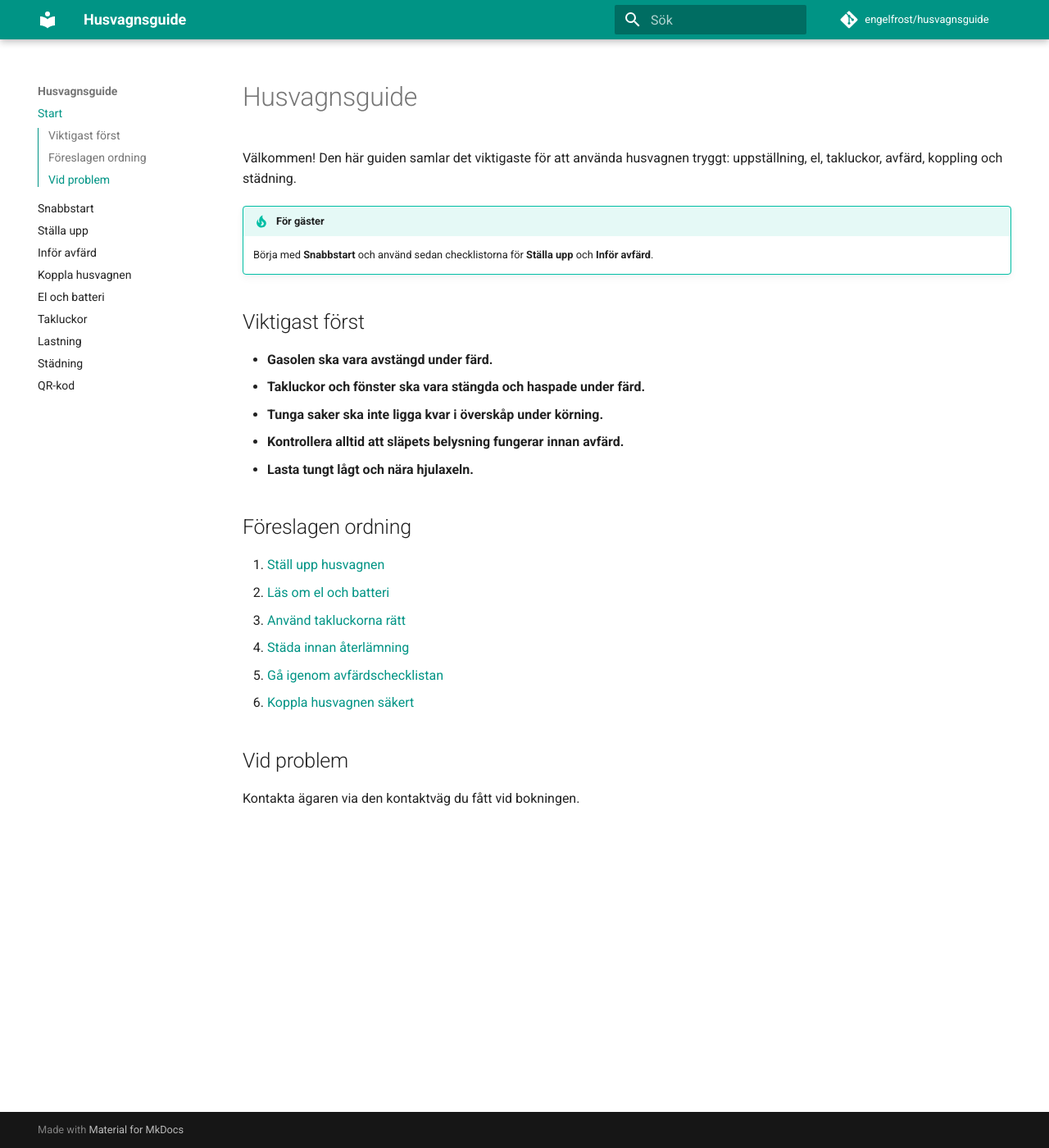
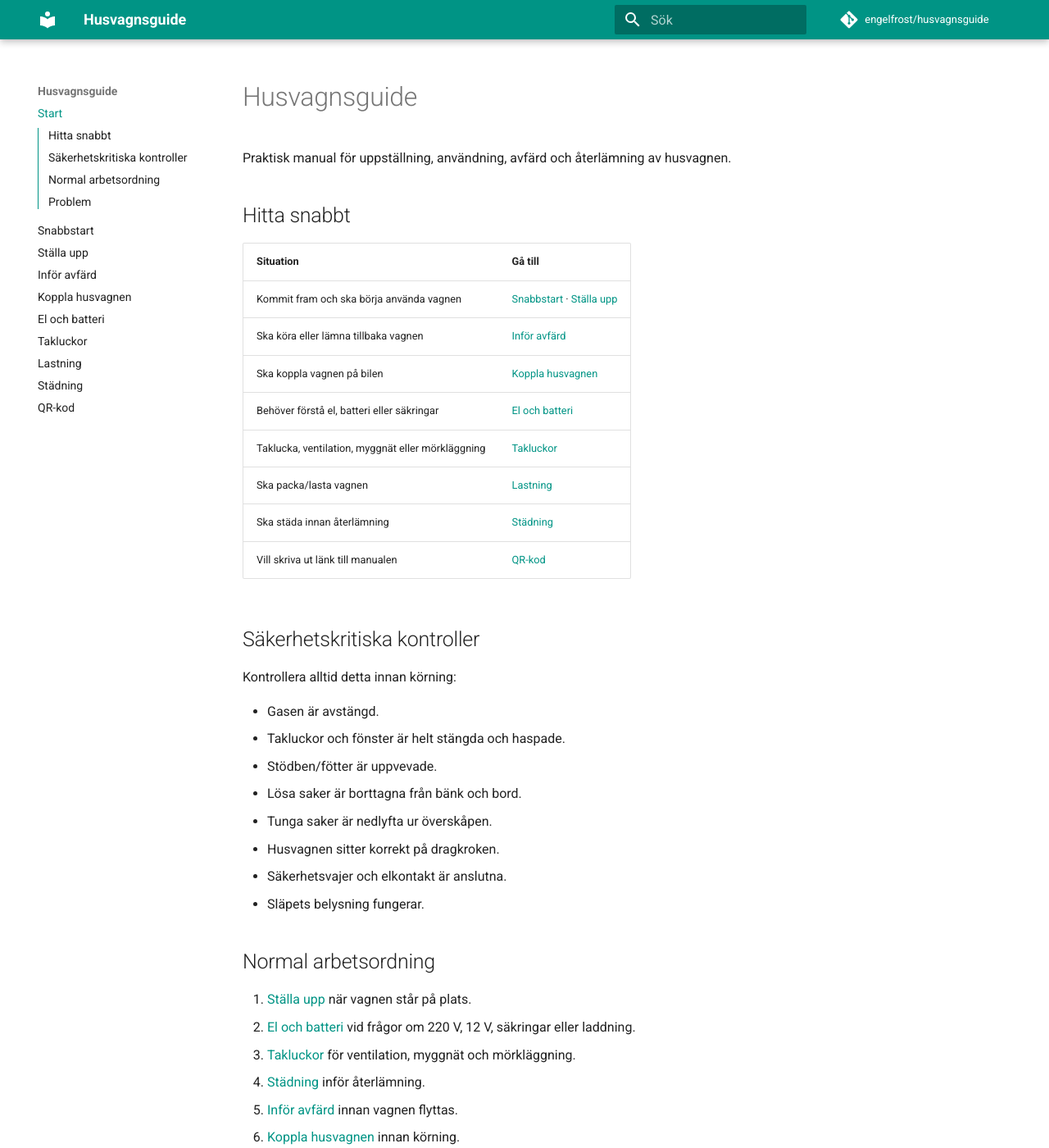
Before and after one commit to engelfrost/husvagnsguide, an MkDocs documentation site: the page built from docs/index.md, in a window 1280 px wide and 1400 px high. Shown: the whole window at 82% size. Built offline with MkDocs 1.6.1 and Material for MkDocs 9.7.7, drawn with Linux system fonts in a browser that asks for light colours; comment, search, counter and statistics services are not loaded.

Commit message:
Gör startsidan mer manualinriktad

```diff
--- a/docs/index.md
+++ b/docs/index.md
@@ -1,27 +1,42 @@
 # Husvagnsguide
 
-Välkommen! Den här guiden samlar det viktigaste för att använda husvagnen tryggt: uppställning, el, takluckor, avfärd, koppling och städning.
+Praktisk manual för uppställning, användning, avfärd och återlämning av husvagnen.
 
-!!! tip "För gäster"
-    Börja med **Snabbstart** och använd sedan checklistorna för **Ställa upp** och **Inför avfärd**.
+## Hitta snabbt
 
-## Viktigast först
+| Situation | Gå till |
+|---|---|
+| Kommit fram och ska börja använda vagnen | [Snabbstart](snabbstart.md) · [Ställa upp](uppstallning.md) |
+| Ska köra eller lämna tillbaka vagnen | [Inför avfärd](avfard.md) |
+| Ska koppla vagnen på bilen | [Koppla husvagnen](koppla-husvagn.md) |
+| Behöver förstå el, batteri eller säkringar | [El och batteri](el.md) |
+| Taklucka, ventilation, myggnät eller mörkläggning | [Takluckor](takluckor.md) |
+| Ska packa/lasta vagnen | [Lastning](lasta-husvagn.md) |
+| Ska städa innan återlämning | [Städning](stadning.md) |
+| Vill skriva ut länk till manualen | [QR-kod](qr-kod.md) |
 
-- **Gasolen ska vara avstängd under färd.**
-- **Takluckor och fönster ska vara stängda och haspade under färd.**
-- **Tunga saker ska inte ligga kvar i överskåp under körning.**
-- **Kontrollera alltid att släpets belysning fungerar innan avfärd.**
-- **Lasta tungt lågt och nära hjulaxeln.**
+## Säkerhetskritiska kontroller
 
-## Föreslagen ordning
+Kontrollera alltid detta innan körning:
 
-1. [Ställ upp husvagnen](uppstallning.md)
-2. [Läs om el och batteri](el.md)
-3. [Använd takluckorna rätt](takluckor.md)
-4. [Städa innan återlämning](stadning.md)
-5. [Gå igenom avfärdschecklistan](avfard.md)
-6. [Koppla husvagnen säkert](koppla-husvagn.md)
+- Gasen är avstängd.
+- Takluckor och fönster är helt stängda och haspade.
+- Stödben/fötter är uppvevade.
+- Lösa saker är borttagna från bänk och bord.
+- Tunga saker är nedlyfta ur överskåpen.
+- Husvagnen sitter korrekt på dragkroken.
+- Säkerhetsvajer och elkontakt är anslutna.
+- Släpets belysning fungerar.
 
-## Vid problem
+## Normal arbetsordning
+
+1. [Ställa upp](uppstallning.md) när vagnen står på plats.
+2. [El och batteri](el.md) vid frågor om 220 V, 12 V, säkringar eller laddning.
+3. [Takluckor](takluckor.md) för ventilation, myggnät och mörkläggning.
+4. [Städning](stadning.md) inför återlämning.
+5. [Inför avfärd](avfard.md) innan vagnen flyttas.
+6. [Koppla husvagnen](koppla-husvagn.md) innan körning.
+
+## Problem
 
 Kontakta ägaren via den kontaktväg du fått vid bokningen.
```
